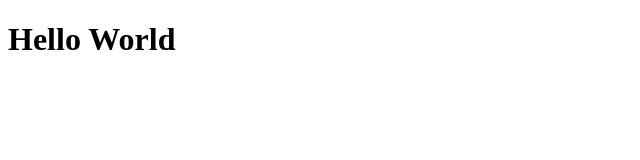
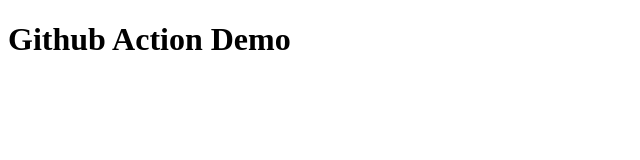
Before and after one commit to arawat-mdsol/github-action-demo, a plain HTML site: page index.html in a window 1280 px wide. Shown: the whole page, without its empty margins (0-640 px from the left). Drawn offline with Linux system fonts and the light colour scheme.

Commit message:
github actions demo

```diff
--- a/index.html
+++ b/index.html
@@ -1,5 +1,5 @@
 <!DOCTYPE html>
 <body>
-    <h1>Hello World</h1>
+    <h1>Github Action Demo</h1>
 </body>
 </html>
```
Also changed, not shown: 1 other file.
